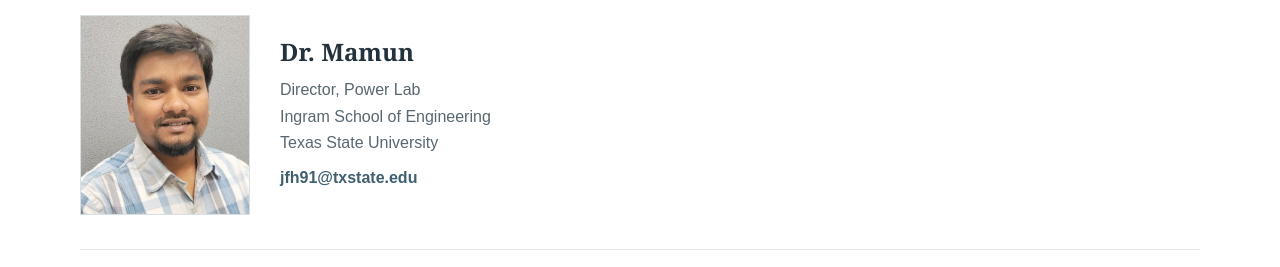
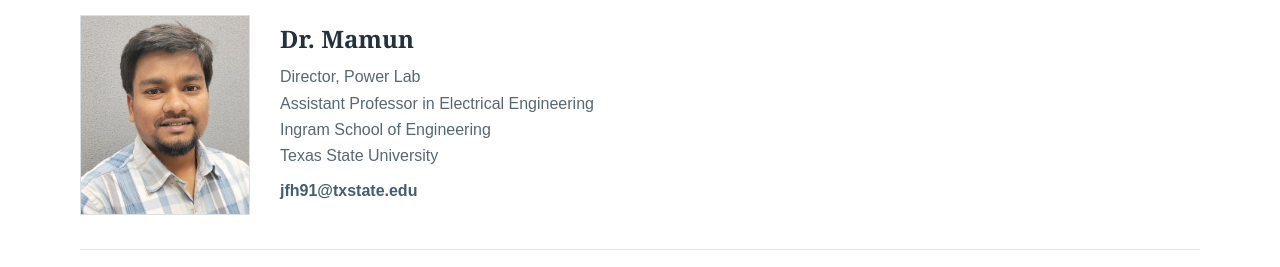
Before and after one commit to txst-power-lab/txst-power-lab.github.io, a plain HTML site: page people.html in a window 1280 px wide. Shown: the part 288-555 px from the top of the page. Drawn offline with Linux system fonts and the light colour scheme.

Commit message:
Updateed people.html

```diff
--- a/people.html
+++ b/people.html
@@ -39,7 +39,7 @@
              onerror="this.replaceWith(Object.assign(document.createElement('div'),{className:'director-photo photo-fallback',textContent:'Photo'}))">
         <div class="director-info">
           <h3>Dr. Mamun</h3>
-          <p class="appointment">Director, Power Lab<br>Ingram School of Engineering<br>Texas State University</p>
+          <p class="appointment">Director, Power Lab<br>Assistant Professor in Electrical Engineering<br>Ingram School of Engineering<br>Texas State University</p>
           <p><a class="text-link" href="mailto:jfh91@txstate.edu">jfh91@txstate.edu</a></p>
         </div>
       </div>
```
